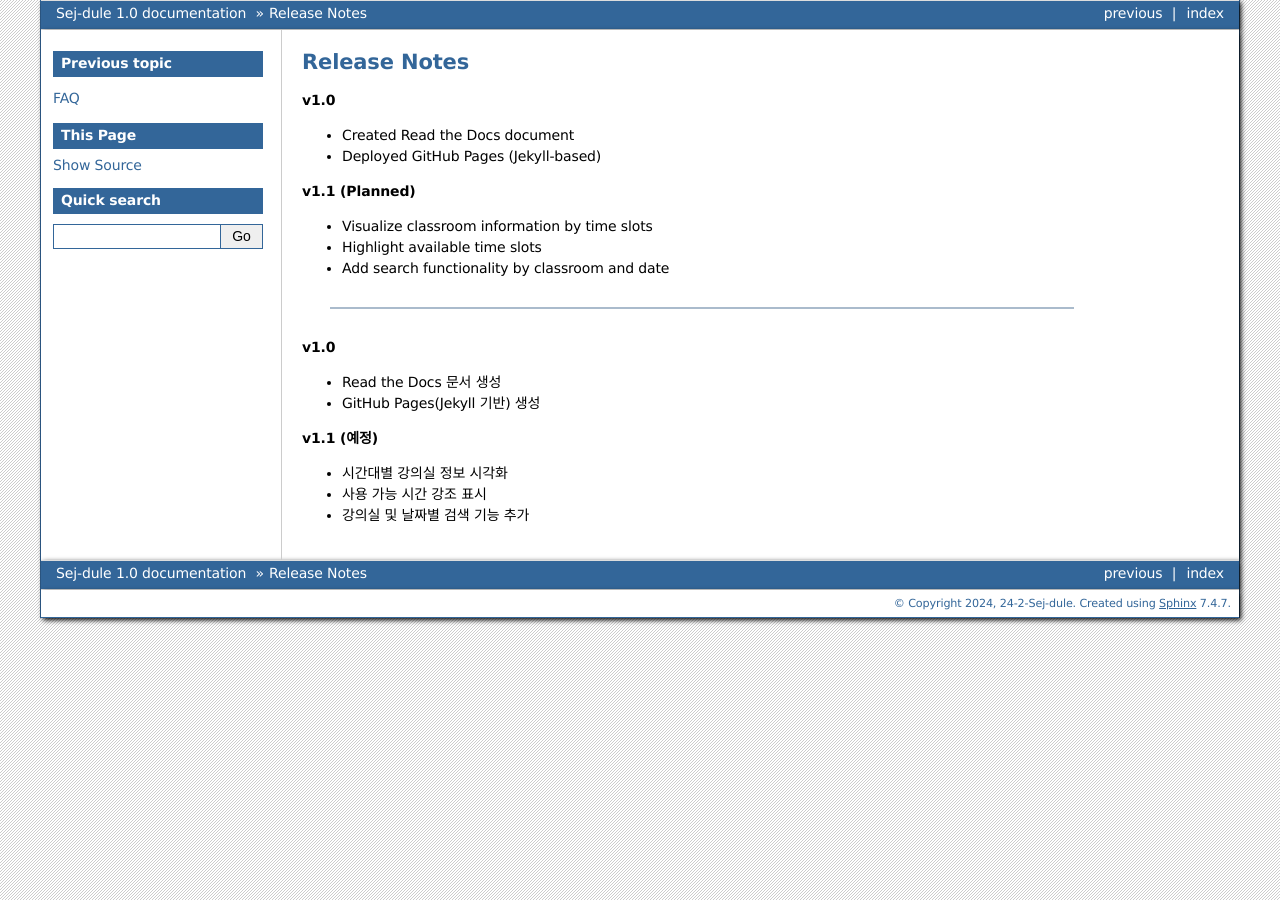
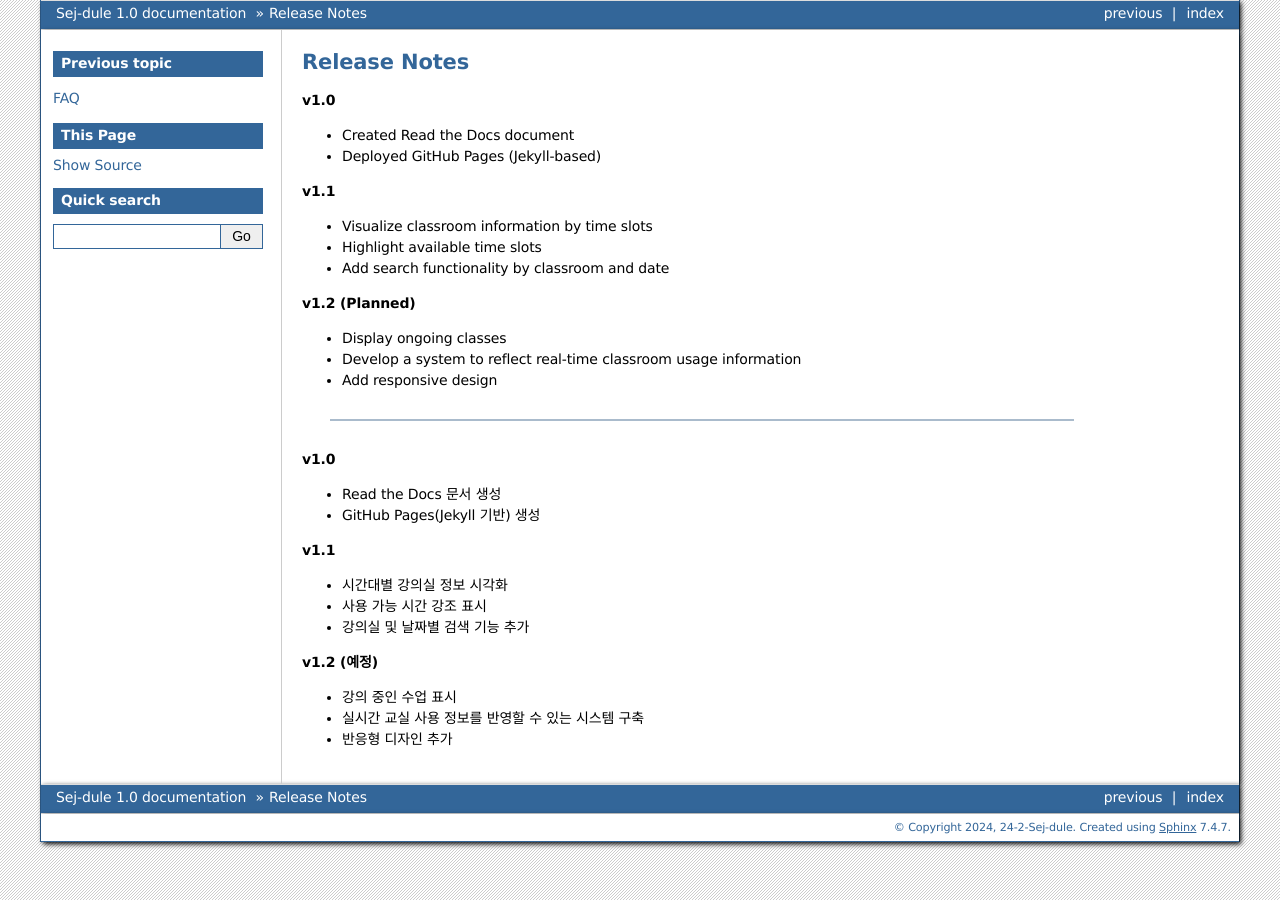
Before and after one commit to 24-2-Sej-dule/Sej-dule, a Sphinx documentation site: the page built from docs/source/Release_Notes.md, in a window 1280 px wide. Built offline with Sphinx 7.4.7, drawn with Linux system fonts in a browser that asks for light colours.

Commit message:
Modified docs/source files

```diff
--- a/docs/source/Release_Notes.md
+++ b/docs/source/Release_Notes.md
@@ -5,11 +5,17 @@
 - Created Read the Docs document
 - Deployed GitHub Pages (Jekyll-based)
 
-**v1.1 (Planned)**
+**v1.1**
 
 - Visualize classroom information by time slots
 - Highlight available time slots
 - Add search functionality by classroom and date
+
+**v1.2 (Planned)**
+
+- Display ongoing classes
+- Develop a system to reflect real-time classroom usage information
+- Add responsive design
 
 ---
 
@@ -18,8 +24,14 @@
 - Read the Docs 문서 생성
 - GitHub Pages(Jekyll 기반) 생성
 
-**v1.1 (예정)**
+**v1.1**
 
 - 시간대별 강의실 정보 시각화
 - 사용 가능 시간 강조 표시
 - 강의실 및 날짜별 검색 기능 추가
+
+**v1.2 (예정)**
+
+- 강의 중인 수업 표시
+- 실시간 교실 사용 정보를 반영할 수 있는 시스템 구축
+- 반응형 디자인 추가
```
Also changed, not shown: docs/source/Configuration_Guide.md (+1 -1 lines), docs/source/Maintenance_and_Troubleshotting.md (+2 -2 lines), docs/source/Technical_Overview.md (+4 -4 lines).
